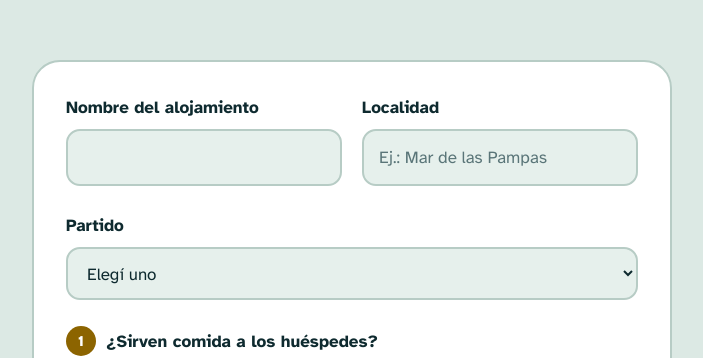
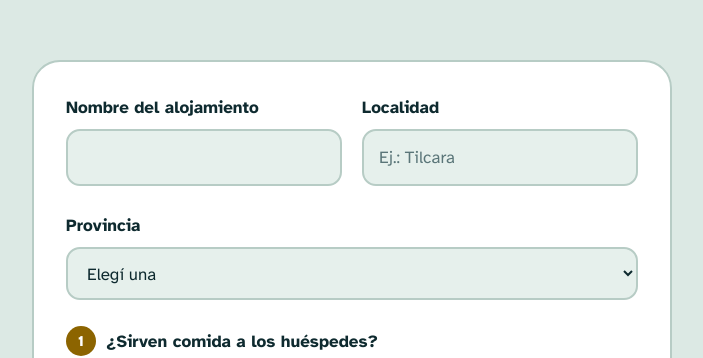
Before and after one commit to piccinigabriela/mapasingluten, a plain HTML site: page sumate.html in a window 1280 px wide. Shown: the part 3207-3565 px from the top of the page, without its empty margins (288-991 px from the left). Drawn offline with nearby package versions, Linux system fonts and the light colour scheme.

Commit message:
Add files via upload

```diff
--- a/sumate.html
+++ b/sumate.html
@@ -585,28 +585,38 @@
           </div>
           <div class="field">
             <label for="localidad">Localidad</label>
-            <input id="localidad" name="localidad" type="text" maxlength="80" required placeholder="Ej.: Mar de las Pampas">
+            <input id="localidad" name="localidad" type="text" maxlength="80" required placeholder="Ej.: Tilcara">
           </div>
         </div>
 
         <div class="field">
-          <label for="partido">Partido</label>
-          <select id="partido" name="partido">
-            <option value="">Elegí uno</option>
-            <option>La Costa</option>
-            <option>Pinamar</option>
-            <option>Villa Gesell</option>
-            <option>Mar Chiquita</option>
-            <option>General Pueyrredon</option>
-            <option>General Alvarado</option>
-            <option>Lobería</option>
-            <option>Necochea</option>
-            <option>San Cayetano</option>
-            <option>Tres Arroyos</option>
-            <option>Coronel Dorrego</option>
-            <option>Monte Hermoso</option>
-            <option>Coronel Rosales</option>
-            <option>Otra zona del país</option>
+          <label for="provincia">Provincia</label>
+          <select id="provincia" name="provincia" required>
+            <option value="">Elegí una</option>
+            <option>Buenos Aires</option>
+            <option>Ciudad de Buenos Aires</option>
+            <option>Catamarca</option>
+            <option>Chaco</option>
+            <option>Chubut</option>
+            <option>Córdoba</option>
+            <option>Corrientes</option>
+            <option>Entre Ríos</option>
+            <option>Formosa</option>
+            <option>Jujuy</option>
+            <option>La Pampa</option>
+            <option>La Rioja</option>
+            <option>Mendoza</option>
+            <option>Misiones</option>
+            <option>Neuquén</option>
+            <option>Río Negro</option>
+            <option>Salta</option>
+            <option>San Juan</option>
+            <option>San Luis</option>
+            <option>Santa Cruz</option>
+            <option>Santa Fe</option>
+            <option>Santiago del Estero</option>
+            <option>Tierra del Fuego</option>
+            <option>Tucumán</option>
           </select>
         </div>
 
@@ -723,6 +733,7 @@
 
     var comida = form.querySelector('input[name="comida"]:checked');
     if (!val("alojamiento") || !val("localidad")) { show("err", "Completá el nombre del alojamiento y la localidad."); return; }
+    if (!val("provincia")) { show("err", "Elegí la provincia."); return; }
     if (!comida) { show("err", "Contestá la pregunta 1."); return; }
     if (!document.getElementById("permiso").checked) { show("err", "Para aparecer en el mapa, marcá la pregunta 3."); return; }
     if (val("whatsapp").replace(/\D/g,"").length < 6) { show("err", "Dejanos un WhatsApp para escribirte."); return; }
@@ -730,7 +741,7 @@
     var data = {
       alojamiento: val("alojamiento"),
       localidad: val("localidad"),
-      partido: val("partido") || null,
+      provincia: val("provincia") || null,
       comida: comida.value,
       ofrece: val("ofrece") || null,
       comercios: comida.value === "cocina_equipada" ? (val("comercios") || null) : null,
```
